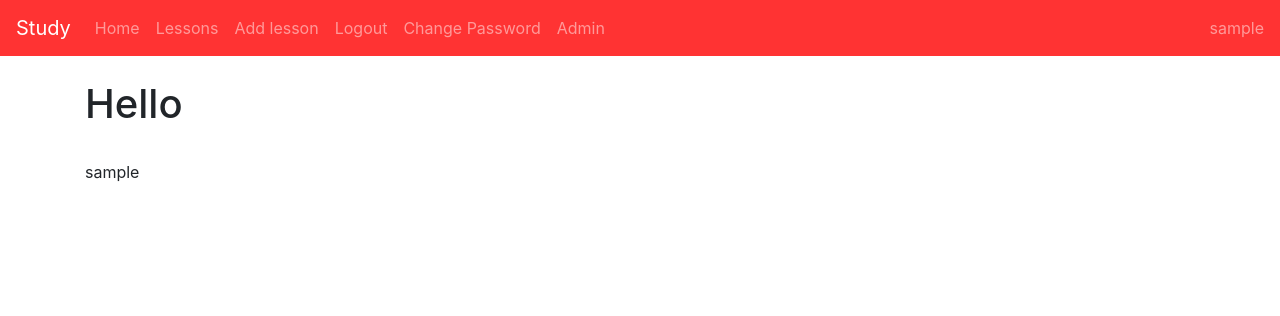
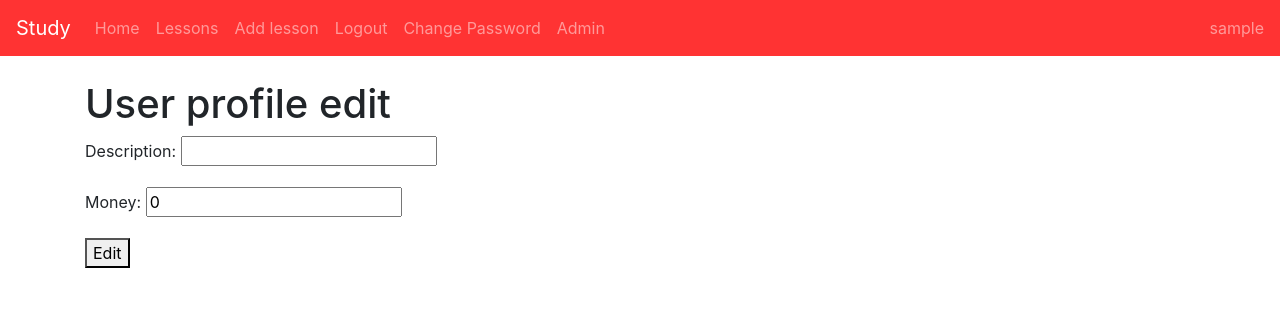
Before and after one commit to DinarKH/Study_web, a Django app: page /user_profile_edit/ in a window 1280 px wide. Shown: the top 316 px of the page. Run offline with Django 3.2, Linux system fonts and the light colour scheme; the visitor is signed in with stand-in values (Sample User, id 1); some libraries are stand-ins or nearby versions.

Commit message:
add userprofile edit

```diff
--- a/Study/forms.py
+++ b/Study/forms.py
@@ -1,7 +1,7 @@
 from django import forms
 from django.contrib.auth.models import User
 from django.contrib.auth.forms import UserCreationForm
-from .models import Lesson, Comment, Subject
+from .models import Lesson, Comment, Subject, UserProfile
 
 
 class RegistrationForm(UserCreationForm):
@@ -35,3 +35,8 @@ class CommentForm(forms.ModelForm):
 class SearchForm(forms.Form):
     search_query = forms.CharField(max_length=100, required=False)
     subject_search = forms.ModelMultipleChoiceField(queryset=Subject.objects.all(), widget=forms.Select)
+
+class UserProfileEditForm(forms.ModelForm):
+    class Meta:
+        model = UserProfile
+        fields = ('description', 'money')
--- a/Study/urls.py
+++ b/Study/urls.py
@@ -19,5 +19,6 @@ urlpatterns = [
     re_path(r'^reset/done/$', PasswordResetDoneView.as_view(), name='password_reset_done'),
     re_path(r'^user_profile/$', views.userProfile),
     re_path(r'^add_lesson/$', views.addLesson),
+    re_path(r'^user_profile_edit/$', views.userProfileEdit),
     re_path(r'^', views.home),
 ]
--- a/Study/views.py
+++ b/Study/views.py
@@ -2,7 +2,7 @@ from django.shortcuts import render, redirect, get_object_or_404, HttpResponseRe
 from django.contrib.auth.forms import AuthenticationForm, UserCreationForm, PasswordChangeForm
 from django.contrib.auth import authenticate, login, update_session_auth_hash
 from django.core.paginator import Paginator
-from .forms import RegistrationForm, LessonForm, CommentForm, SearchForm
+from .forms import RegistrationForm, LessonForm, CommentForm, SearchForm, UserProfileEditForm
 from .models import Lesson, Comment, Subject, User
 
 
@@ -137,3 +137,20 @@ def addLesson(request):
             'form': LessonForm,
             'subject_list': subject_list,
         })
+
+def userProfileEdit(request):
+    user_profile = request.user.profile
+
+    if request.method == 'POST':
+        form = UserProfileEditForm(data=request.POST, instance=request.user.profile)
+        if form.is_valid():
+            form.save()
+            return HttpResponseRedirect(request.path_info)
+        else:
+            return render(request, 'user_profile_edit.html', {
+                'form': UserProfileEditForm,
+            })
+    else:
+        return render(request, 'user_profile_edit.html', {
+            'form': UserProfileEditForm,
+        })
--- a/templates/user_profile.html
+++ b/templates/user_profile.html
@@ -1,15 +1,15 @@
 {% extends 'base.html' %}
 
 {% block body %}
+    <a href="/user_profile_edit/">Edit</a>
     <h1>User</h1>
     <p>{{ user.username }}</p>
     <p>{{ user.profile.money }}</p>
     <p>{{ user.profile.description }}</p>
     <h4>Lessons</h4>
     {% for lesson in lessons %}
-        <p>{{ lesson.name }}</p>
         <a href={{"/lessons/"}}{{lesson.id|stringformat:"i" |add:"/"}}>
-            Жми
+            <p>{{ lesson.name }}</p>
         </a>
     {% endfor %}
 {% endblock %}
--- /dev/null
+++ b/templates/user_profile_edit.html
@@ -0,0 +1,12 @@
+{% extends 'base.html' %}
+
+{% block body %}
+    <h1>User profile edit</h1>
+    <form method="post">
+        {% csrf_token %}
+        {{ form.as_p }}
+        <button type="submit">
+            Edit
+        </button>
+    </form>
+{% endblock %}
```
